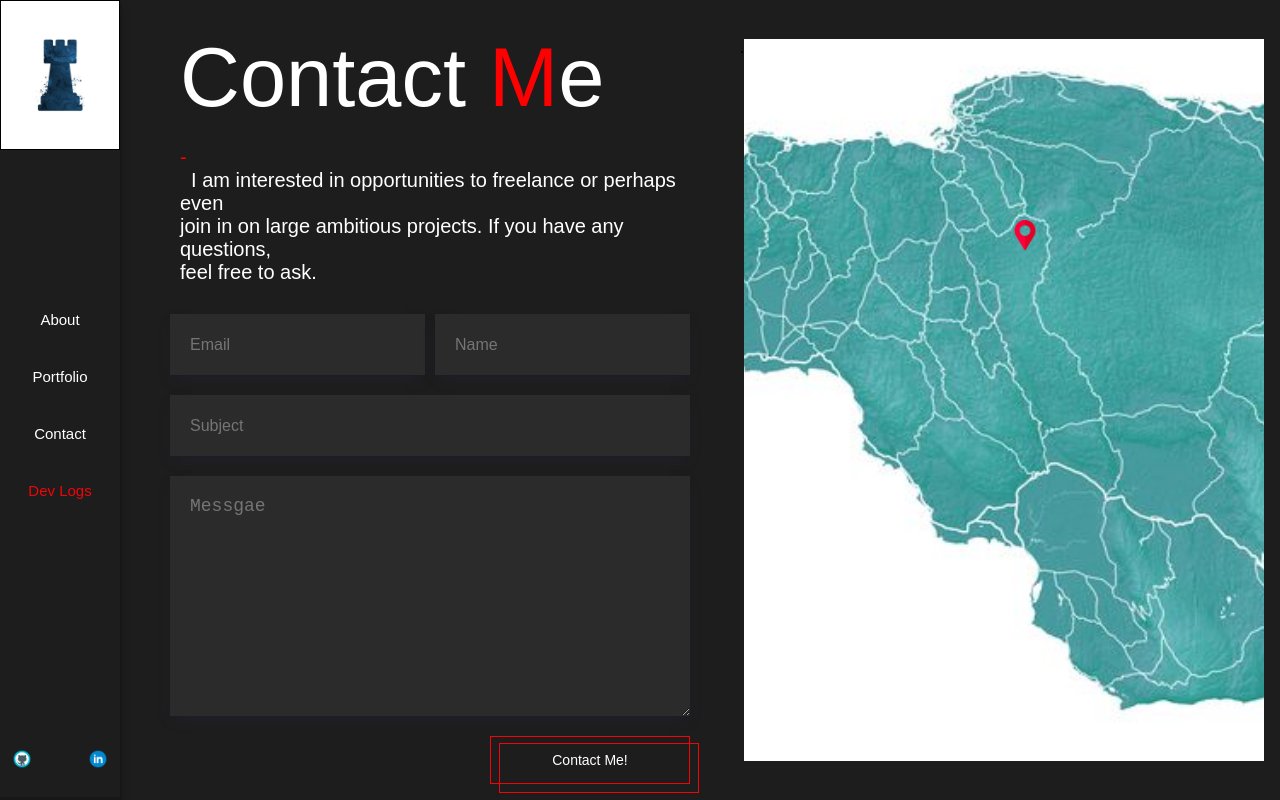
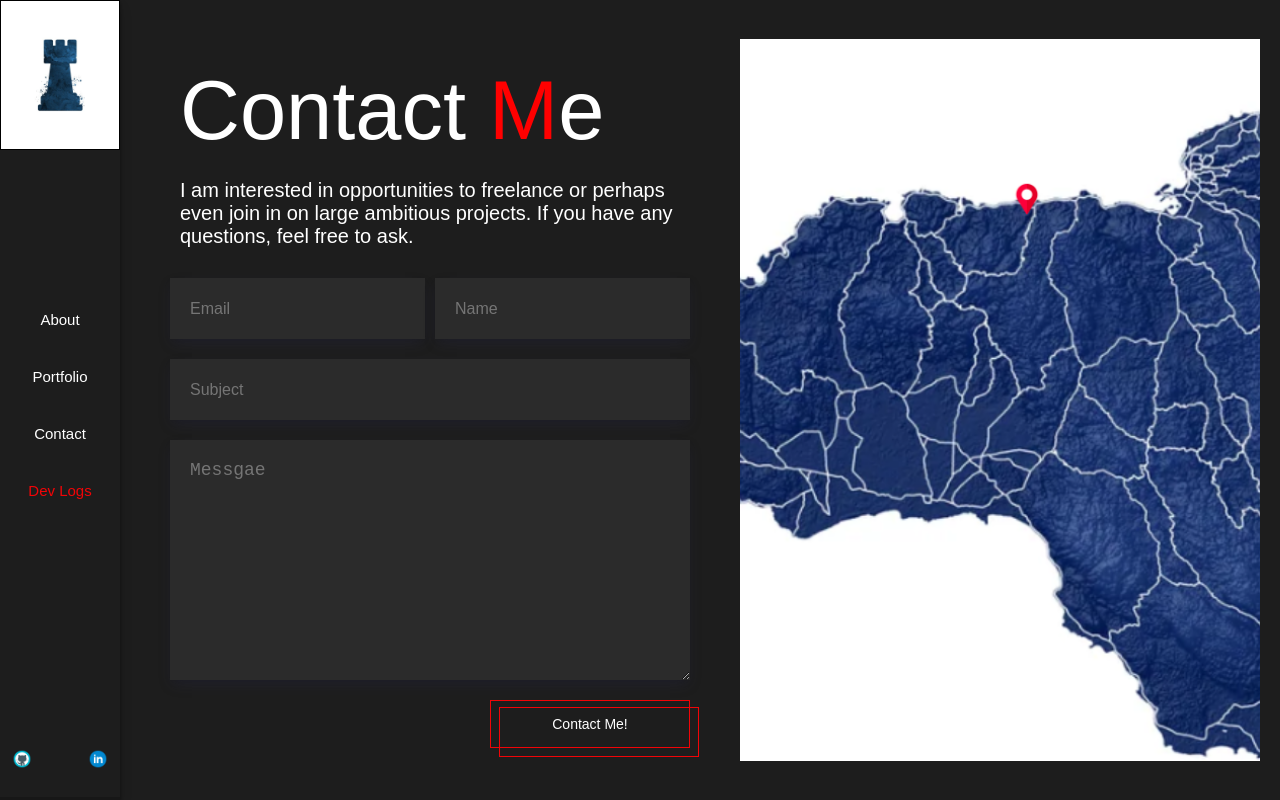
Before and after one commit to Dev-Rook/rookhub, a React (Create React App) app: page /Contact in a window 1280 px wide. Built offline with nearby package versions, Linux system fonts and the light colour scheme; a web font is replaced by a local one.

Commit message:
Updated contact map

```diff
--- a/src/Views/Contact/Contact.jsx
+++ b/src/Views/Contact/Contact.jsx
@@ -1,4 +1,4 @@
-import React, { useEffect, useRef} from "react";
+import React, { useEffect, useRef } from "react";
 
 import AOS from "aos";
 import "aos/dist/aos.css";
@@ -42,16 +42,19 @@ export const Contact = () => {
     <div className="Page-Section Contact-Section" name="Contact">
       <div className="Form-Section">
         <div className="Header-Container Contact-Header">
-          <h1 data-aos="fade-right"data-aos-duration="1000" className="Header-Text">
+          <h1
+            data-aos="fade-right"
+            data-aos-duration="1000"
+            className="Header-Text"
+          >
             Contact <span className="Red-Letter">M</span>e
           </h1>
 
-          <p className="Section-Description">
-            <span className="Red-Letter">-</span> &nbsp; I am interested in
-            opportunities to freelance or perhaps even <br /> join in on large
-            ambitious projects. If you have any questions, <br /> feel free to
-            ask.
-          </p>
+          <div className="Section-Description">
+            I am interested in opportunities to freelance or perhaps even join
+            in on large ambitious projects. If you have any questions, feel free
+            to ask.
+          </div>
         </div>
 
         <form ref={form} onSubmit={sendEmail} className="Contact-Form">
@@ -99,14 +102,13 @@ export const Contact = () => {
       </div>
 
       <div className="Map--Board">
-        .
-        <img
+        {/* <img
           src={require("../../Assets/Icons/Location-Icon.png")}
           alt=""
           className="Location-Pin"
-        />
+        /> */}
         <img
-          src={require("../../Assets/Images/Cornwall-Map.jpg")}
+          src={require("../../Assets/Images/Cornwall-County.png")}
           alt=""
           className="Map"
         />
```
Also changed, not shown: src/Assets/Images/Cornwall-County.png.
